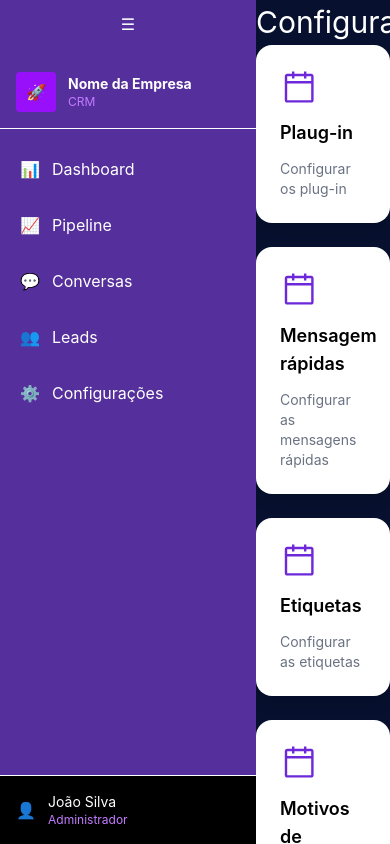
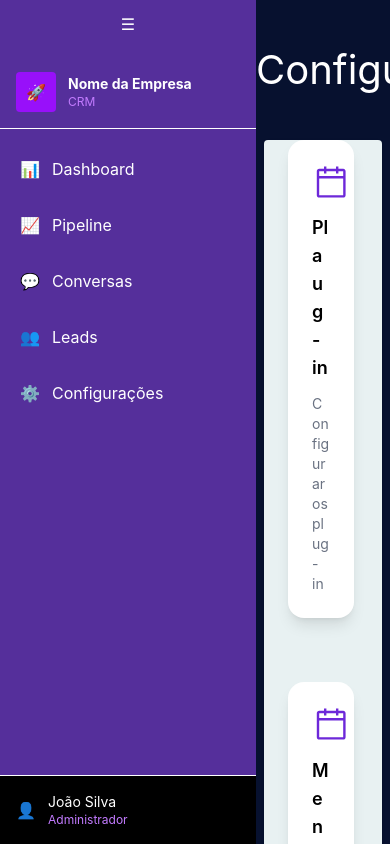
Before and after one commit to elderlira/crm_project, a Vue app: page /configuracoes in a window 390 px wide. Built offline with nearby package versions, Linux system fonts and the light colour scheme.

Commit message:
added new itens in config page

```diff
--- a/src/views/Config.vue
+++ b/src/views/Config.vue
@@ -1,18 +1,20 @@
 <template>
     <div class="all">
         <div class="flex w-full">
-            <h1 class="w-full text-[30px] text-center text-white">
+            <h1 class="w-full text-[40px] text-center text-white mb-10 mt-10">
                 Configurações
             </h1>
         </div>
+        <v-card color="#e8f1f2" class="pt-10  ml-2 mr-2">
             <div class="grid gap-6
             grid-cols-1
             sm:grid-cols-2
             lg:grid-cols-3
-            xl:grid-cols-4">
-
-            <div v-for="(item, index) in itemCard" :key="index" class="p-6 rounded-2xl shadow-lg bg-white flex flex-col gap-3
-           hover:scale-105 transition duration-300">
+            xl:grid-cols-4
+            mr-5
+            ">
+                <div v-for="(item, index) in atendentCardItens" :key="index" class="p-6 rounded-2xl shadow-lg bg-white flex flex-col gap-3
+           hover:scale-105 transition duration-300 ml-6 mr-2 mb-10">
                     <RouterLink :to="item.route" class="flex flex-col gap-3">
                         <component :is="item.icon" :style="{ fontSize: item.size, color: '#6d28d9' }" />
 
@@ -26,6 +28,98 @@
                     </RouterLink>
                 </div>
             </div>
+        </v-card>
+        <!-- <v-row>
+            <v-col v-for="(item, id) in atendentCardItens" :key="id" cols="12" md="6" sm="1">
+                <RouterLink :to="item.route" class="flex flex-col gap-3">
+                    <v-card class="mx-auto w-50 ">
+                        <v-card-item>
+                            <div>
+                                {{ item.title }}
+                            </div>
+                            <div>
+                                {{ item.subtitle }}
+                            </div>
+                        </v-card-item>
+                    </v-card>
+                </RouterLink>
+            </v-col>
+        </v-row> -->
+
+        <v-card color="#e8f1f2" class="pt-10 mt-2 ml-2 mr-2">
+            <div class="grid gap-6
+            grid-cols-1
+            sm:grid-cols-2
+            lg:grid-cols-3
+            xl:grid-cols-4
+            mr-5
+            ">
+                <div v-for="(item, index) in salesItens" :key="index" class="p-6 rounded-2xl shadow-lg bg-white flex flex-col gap-3
+           hover:scale-105 transition duration-300 ml-6 mr-2 mb-10">
+                    <RouterLink :to="item.route" class="flex flex-col gap-3">
+                        <component :is="item.icon" :style="{ fontSize: item.size, color: '#6d28d9' }" />
+
+                        <h2 class="text-lg font-semibold">
+                            {{ item.title }}
+                        </h2>
+
+                        <p class="text-sm text-gray-500">
+                            {{ item.subtitle }}
+                        </p>
+                    </RouterLink>
+                </div>
+            </div>
+        </v-card>
+
+        <v-card color="#e8f1f2" class="pt-10 mt-2 ml-2 mr-2">
+            <div class="grid gap-6
+            grid-cols-1
+            sm:grid-cols-2
+            lg:grid-cols-3
+            xl:grid-cols-4
+            mr-5
+            ">
+                <div v-for="(item, index) in userCardItens" :key="index" class="p-6 rounded-2xl shadow-lg bg-white flex flex-col gap-3
+           hover:scale-105 transition duration-300 ml-6 mr-2 mb-10">
+                    <RouterLink :to="item.route" class="flex flex-col gap-3">
+                        <component :is="item.icon" :style="{ fontSize: item.size, color: '#6d28d9' }" />
+
+                        <h2 class="text-lg font-semibold">
+                            {{ item.title }}
+                        </h2>
+
+                        <p class="text-sm text-gray-500">
+                            {{ item.subtitle }}
+                        </p>
+                    </RouterLink>
+                </div>
+            </div>
+        </v-card>
+
+        <!-- <v-card color="#e8f1f2" class="pt-10 mt-2 ml-2 mr-2">
+            <div class="grid gap-6
+            grid-cols-1
+            sm:grid-cols-2
+            lg:grid-cols-3
+            xl:grid-cols-4
+            mr-5
+            ">
+                <div v-for="(item, index) in userCardItens" :key="index" class="p-6 rounded-2xl shadow-lg bg-white flex flex-col gap-3
+           hover:scale-105 transition duration-300 ml-6 mr-2 mb-10">
+                    <RouterLink :to="item.route" class="flex flex-col gap-3">
+                        <component :is="item.icon" :style="{ fontSize: item.size, color: '#6d28d9' }" />
+
+                        <h2 class="text-lg font-semibold">
+                            {{ item.title }}
+                        </h2>
+
+                        <p class="text-sm text-gray-500">
+                            {{ item.subtitle }}
+                        </p>
+                    </RouterLink>
+                </div>
+            </div>
+        </v-card> -->
     </div>
 </template>
 
@@ -33,7 +127,7 @@
 import { ref } from 'vue'
 import CarbonCalendar from '~icons/carbon/calendar'
 
-const itemCard = ref([
+const atendentCardItens = ref([
     {
         title: 'Plaug-in',
         subtitle: 'Configurar os plug-in',
@@ -76,6 +170,60 @@ const itemCard = ref([
     },
 ])
 
+const salesItens = [
+    {
+        title: 'Status Cliente',
+        subtitle: 'Configurar os status para leads',
+        color: 'white',
+        size: '2em',
+        icon: CarbonCalendar,
+        route: { name: 'clientStatus' }
+    },
+]
+
+const userCardItens = [
+    {
+        title: 'Avaliação',
+        subtitle: 'Cadastro de avaliação',
+        color: 'white',
+        size: '2em',
+        icon: CarbonCalendar,
+        route: { name: 'avaliation' }
+    },
+    {
+        title: 'Usuário',
+        subtitle: 'Cadastrar usuário',
+        color: 'white',
+        size: '2em',
+        icon: CarbonCalendar,
+        route: { name: 'userRegister' }
+    },
+    {
+        title: 'Departamentos',
+        subtitle: 'Cadastrar departamentos',
+        color: 'white',
+        size: '2em',
+        icon: CarbonCalendar,
+        route: { name: 'departament' }
+    },
+    {
+        title: 'Campos Customizados',
+        subtitle: 'Cadastrar campos customizados',
+        color: 'white',
+        size: '2em',
+        icon: CarbonCalendar,
+        route: { name: 'customizeField' }
+    },
+    {
+        title: 'Perfil',
+        subtitle: 'Cadastrar perfil',
+        color: 'white',
+        size: '2em',
+        icon: CarbonCalendar,
+        route: { name: 'profile' }
+    },
+]
+
 
 </script>
 
--- /dev/null
+++ b/src/views/config/Avaliation.vue
@@ -0,0 +1,3 @@
+<template>
+    <h1>Avaliacao de usuario</h1>
+</template>
--- /dev/null
+++ b/src/views/config/ClientStatus.vue
@@ -0,0 +1,3 @@
+<template>
+    <h1>Pagina de status</h1>
+</template>
--- /dev/null
+++ b/src/views/config/CustomizeField.vue
@@ -0,0 +1,3 @@
+<template>
+    <h1>Pagina de campos customizados</h1>
+</template>
--- /dev/null
+++ b/src/views/config/Department.vue
@@ -0,0 +1,3 @@
+<template>
+    <h1>Pagina de departamento</h1>
+</template>
--- /dev/null
+++ b/src/views/config/Profile.vue
@@ -0,0 +1,3 @@
+<template>
+    <h1>Pagina de perfil</h1>
+</template>
--- /dev/null
+++ b/src/views/config/UserRegister.vue
@@ -0,0 +1,3 @@
+<template>
+    <h1>Cadastro de usuario</h1>
+</template>
```
Also changed, not shown: src/router/index.ts (+13 -1 lines). Lines whose indentation alone changed are shown as unchanged.
